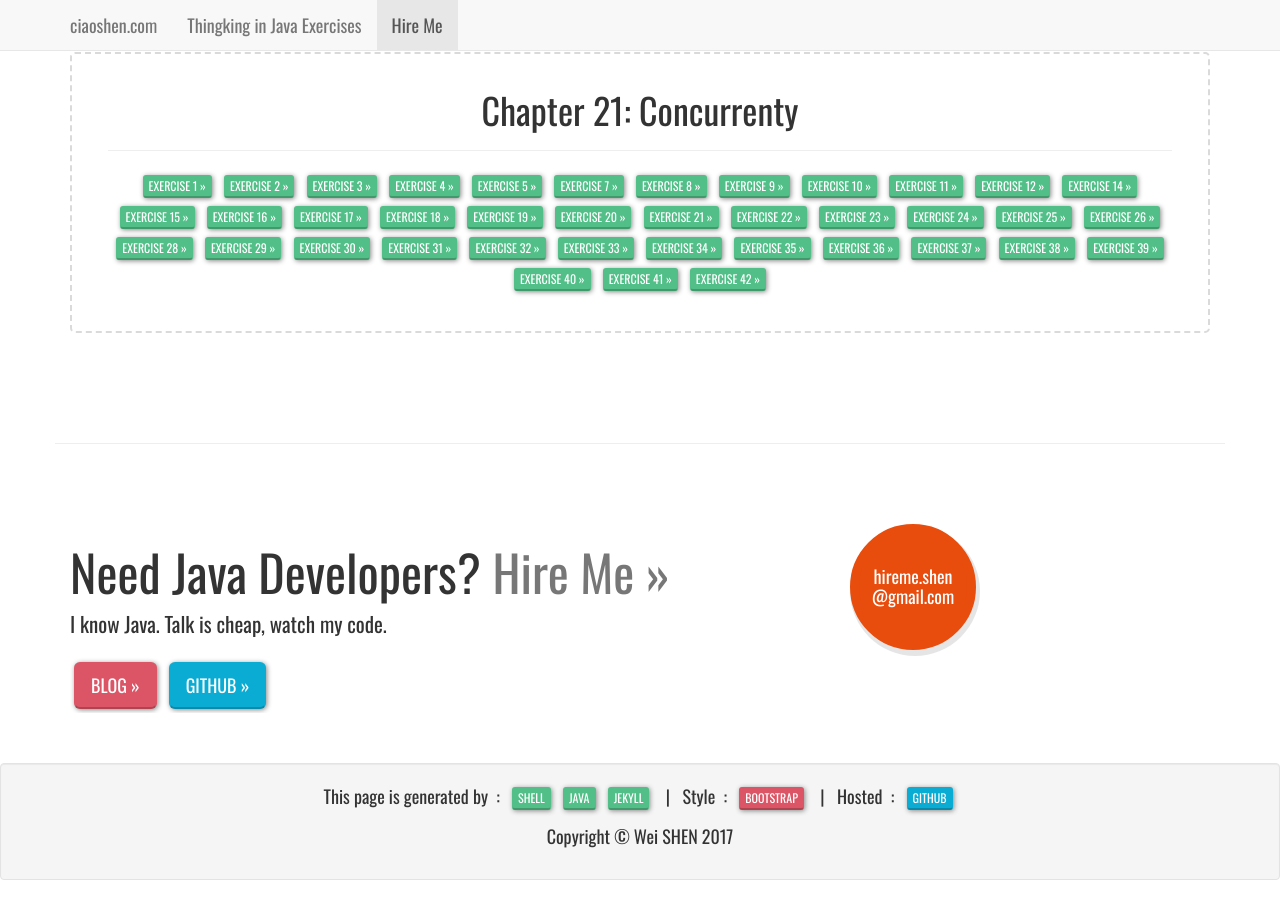
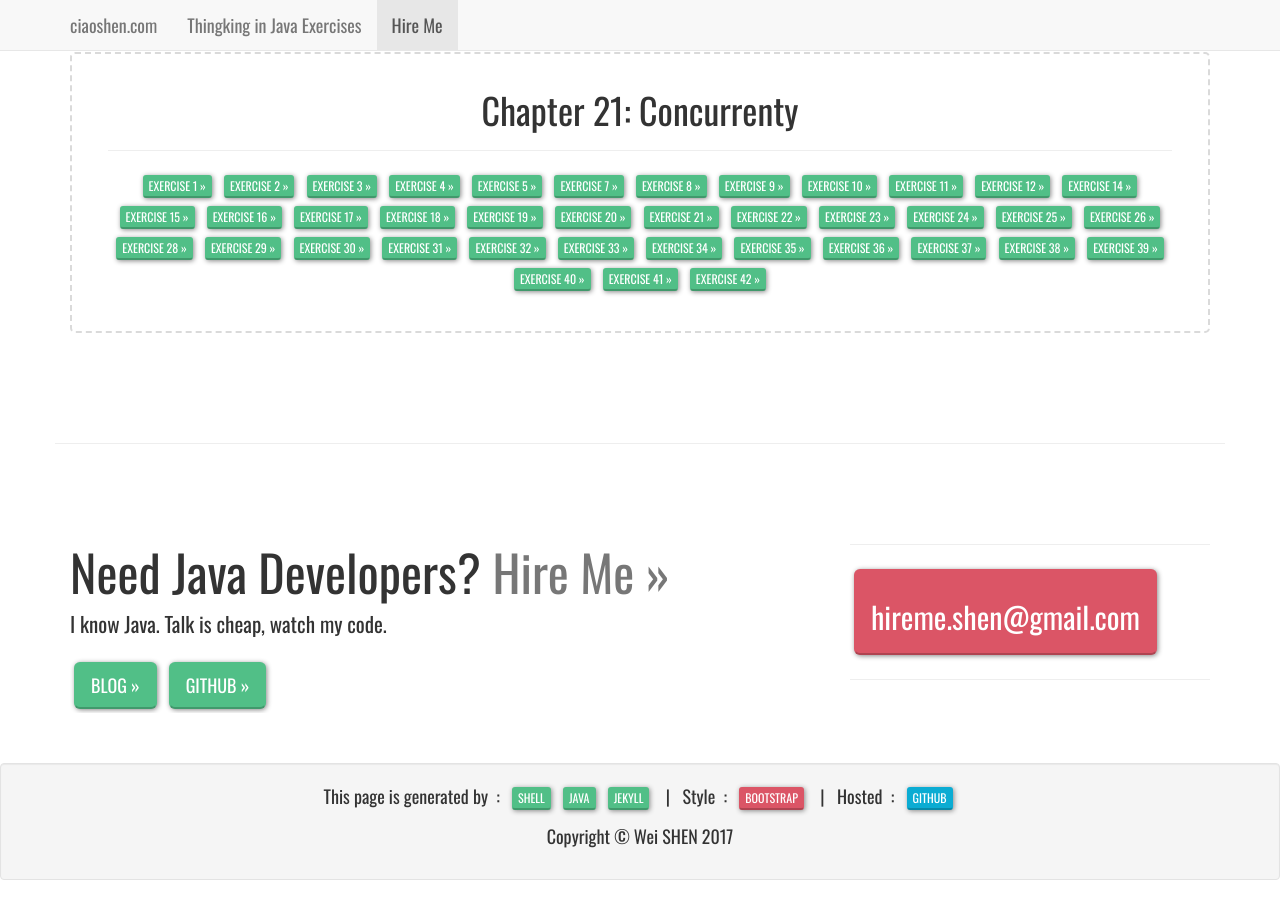
Before and after one commit to helloShen/thinkinginjava, a Jekyll site: the page built from index.html, in a window 1280 px wide and 900 px high, scrolled down 3146 px. Built offline with Jekyll 4.4.1, drawn with Linux system fonts in a browser that asks for light colours.

Commit message:
change button

```diff
--- a/index.html
+++ b/index.html
@@ -108,12 +108,14 @@ chapters:
                             <span class="text-muted">Hire Me &raquo;</span>
                         </h2>
                         <p class="lead">I know Java. Talk is cheap, watch my code.</p>
-                        <button type="button" class="btn btn-hot text-uppercase btn-lg"><a href="https://www.ciaoshen.com">Blog &raquo;</a></button>
-                        <button type="button" class="btn btn-sky text-uppercase btn-lg"><a href="https://github.com/helloShen">Github &raquo;</a></button>
+                        <button type="button" class="btn btn-fresh text-uppercase btn-lg"><a href="https://www.ciaoshen.com">Blog &raquo;</a></button>
+                        <button type="button" class="btn btn-fresh text-uppercase btn-lg"><a href="https://github.com/helloShen">Github &raquo;</a></button>
                     </div>
                     </div>
                     <div class="col-lg-4">
-                        <button class="btn btn-default orange-circle-button" href="">hireme.shen</br>@gmail.com<span class="orange-circle-greater-than"></span></button>
+                        <hr>
+                        <button type="button" class="btn btn-hot btn-lg"><h2>hireme.shen@gmail.com</h2></button>
+                        <hr>
                     </div>
                 <hr class="featurette-divider">
                 </div>
```
